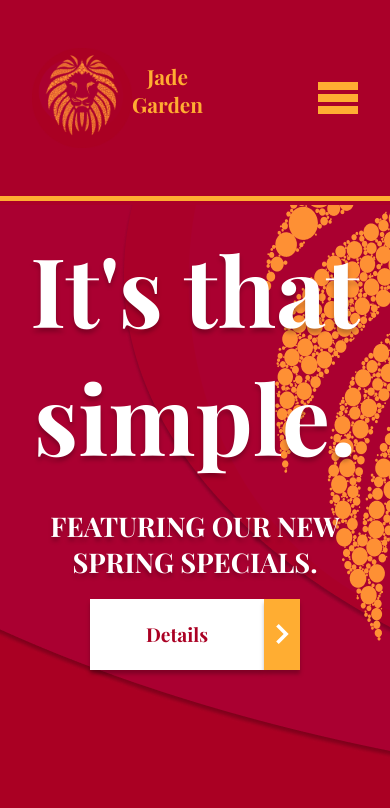
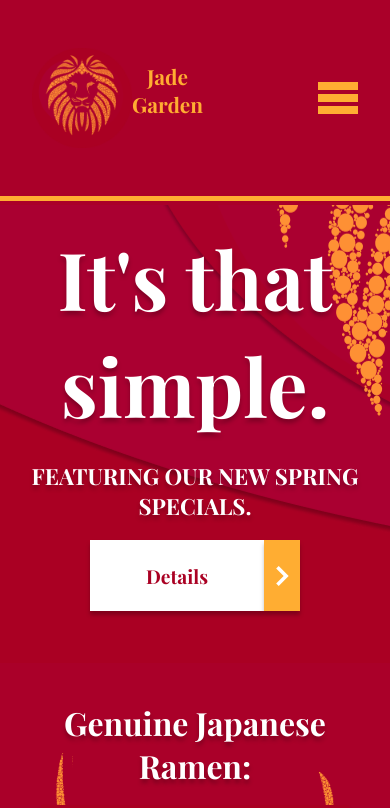
Before and after one commit to JustinAndrade/ramen-shop, a React (Create React App) app: page / in a window 390 px wide. Shown: the top 808 px of the page. Built offline with nearby package versions, Linux system fonts and the light colour scheme.

Commit message:
completely mobile, media queries added

```diff
--- a/src/components/header/index.scss
+++ b/src/components/header/index.scss
@@ -10,6 +10,7 @@
   background-image: url("../../assets/img/header2.png");
   background-position-y: 100%;
   padding-bottom: 2%;
+  height: 450px;
   @media only screen and (max-width: 800px) {
     width: 100%;
     text-align: center;
@@ -52,7 +53,7 @@
         font-size: 4rem;
       }
       @media only screen and (max-width: 800px) {
-        font-size: 6rem;
+        font-size: 5rem;
       }
     }
 
@@ -65,7 +66,7 @@
         font-size: 1.2rem;
       }
       @media only screen and (max-width: 800px) {
-        font-size: 1.7rem;
+        font-size: 1.4rem;
       }
     }
     .btn-container {
```
